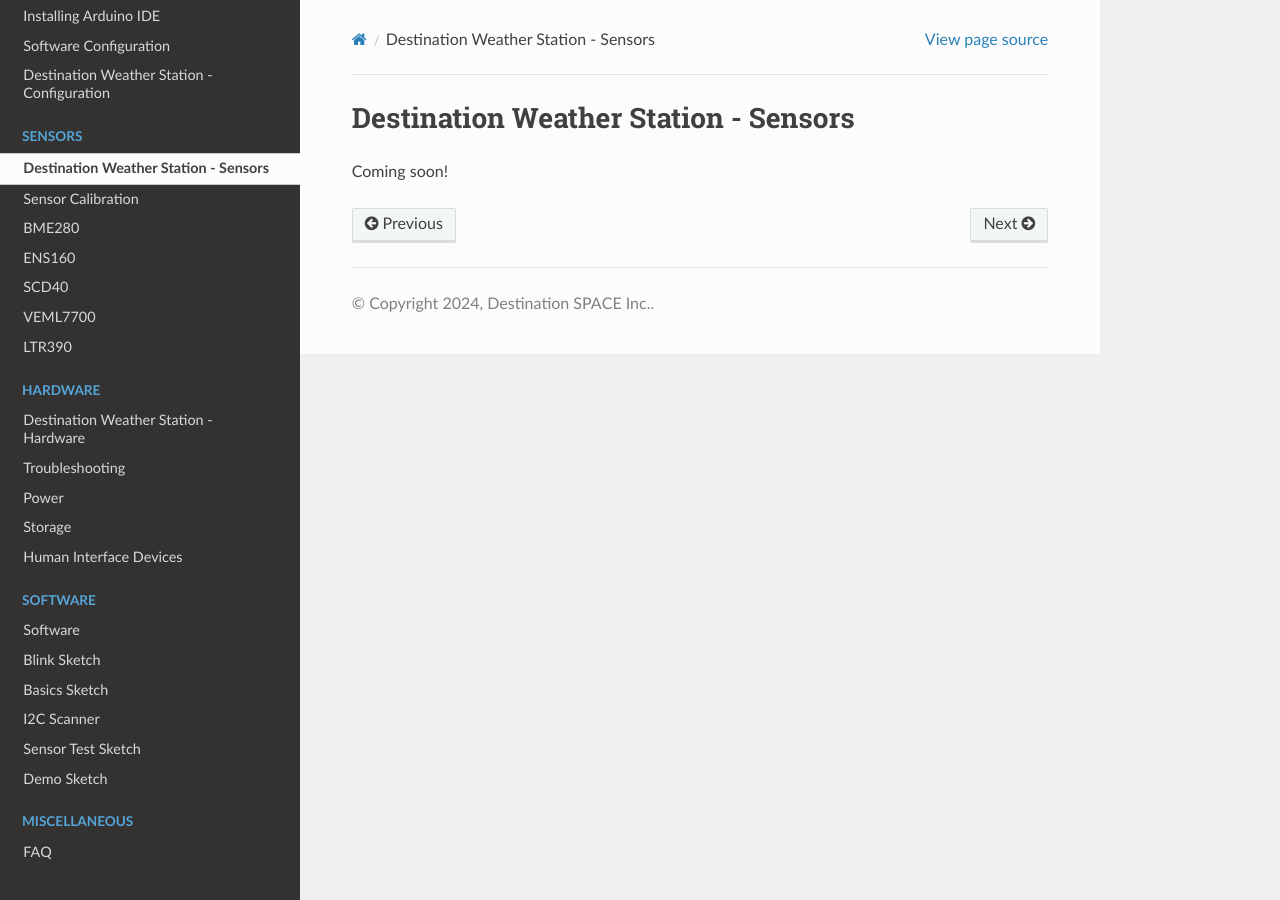
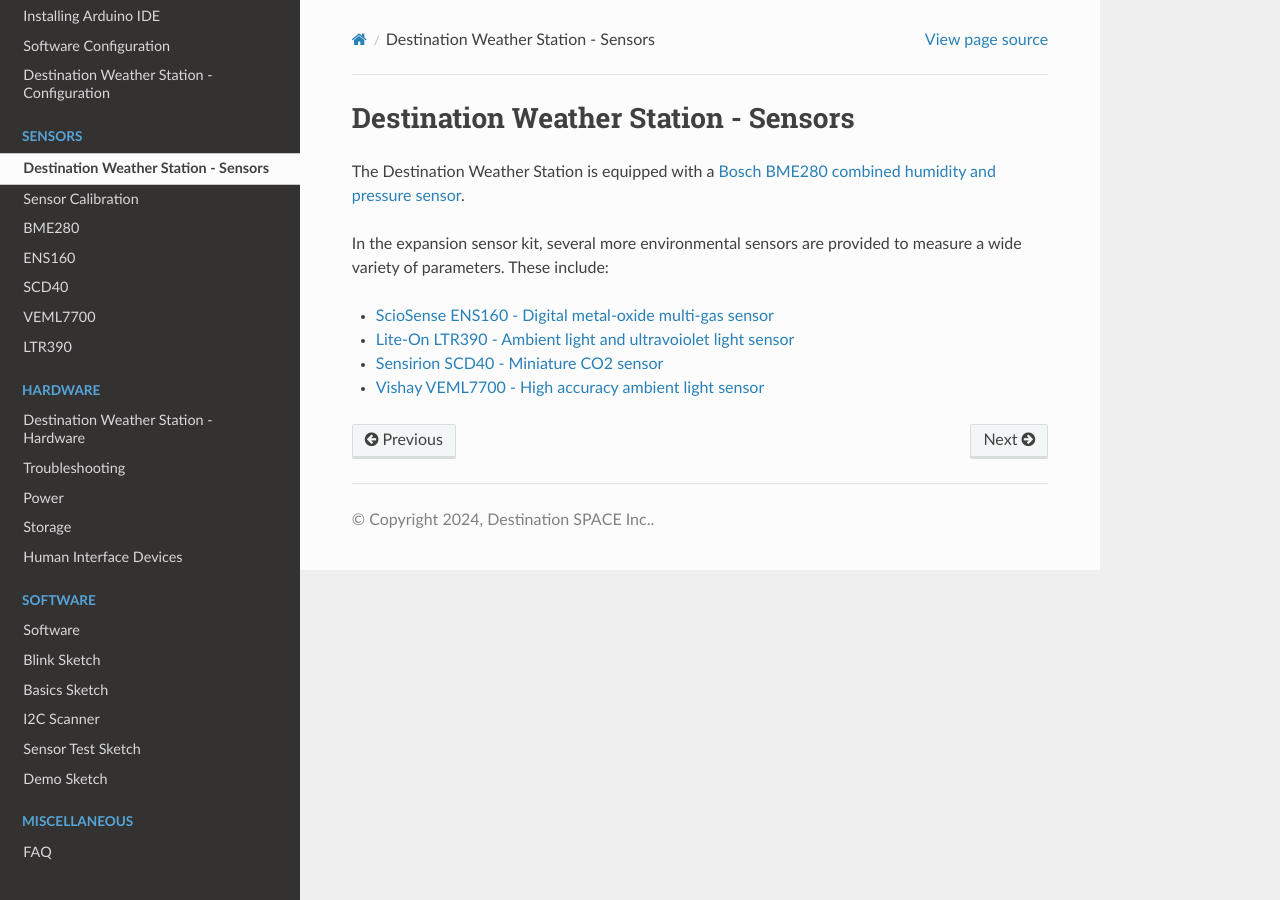
Before and after one commit to Destination-SPACE/DS-Weather-Station-V4.5, a Sphinx documentation site: the page built from docs/sensors/index.rst, in a window 1280 px wide. Built offline with Sphinx 7.4.7 and the Read the Docs theme 2.0.0, drawn with Linux system fonts in a browser that asks for light colours; pages that are not in the unit, such as notebooks, are missing from menus.

Commit message:
sensor pages

```diff
--- a/docs/sensors/bme280.rst
+++ b/docs/sensors/bme280.rst
@@ -16,4 +16,4 @@
 BME280
 ======
 
-Coming soon!
+The BME280 combined humidity and pressure sensor is a classic device used for accuratly measureing temperature, pressure, and humidity.
--- a/docs/sensors/index.rst
+++ b/docs/sensors/index.rst
@@ -16,4 +16,11 @@
 Destination Weather Station - Sensors
 =====================================
 
-Coming soon!
+The Destination Weather Station is equipped with a :ref:`Bosch BME280 combined humidity and pressure sensor<bme280>`.
+
+In the expansion sensor kit, several more environmental sensors are provided to measure a wide variety of parameters. These include:
+
+* :ref:`ScioSense ENS160 - Digital metal-oxide multi-gas sensor<ens160>`
+* :ref:`Lite-On LTR390 - Ambient light and ultravoiolet light sensor<ltr390>`
+* :ref:`Sensirion SCD40 - Miniature CO2 sensor<SCD40>`
+* :ref:`Vishay VEML7700 - High accuracy ambient light sensor<veml7700>`
```
